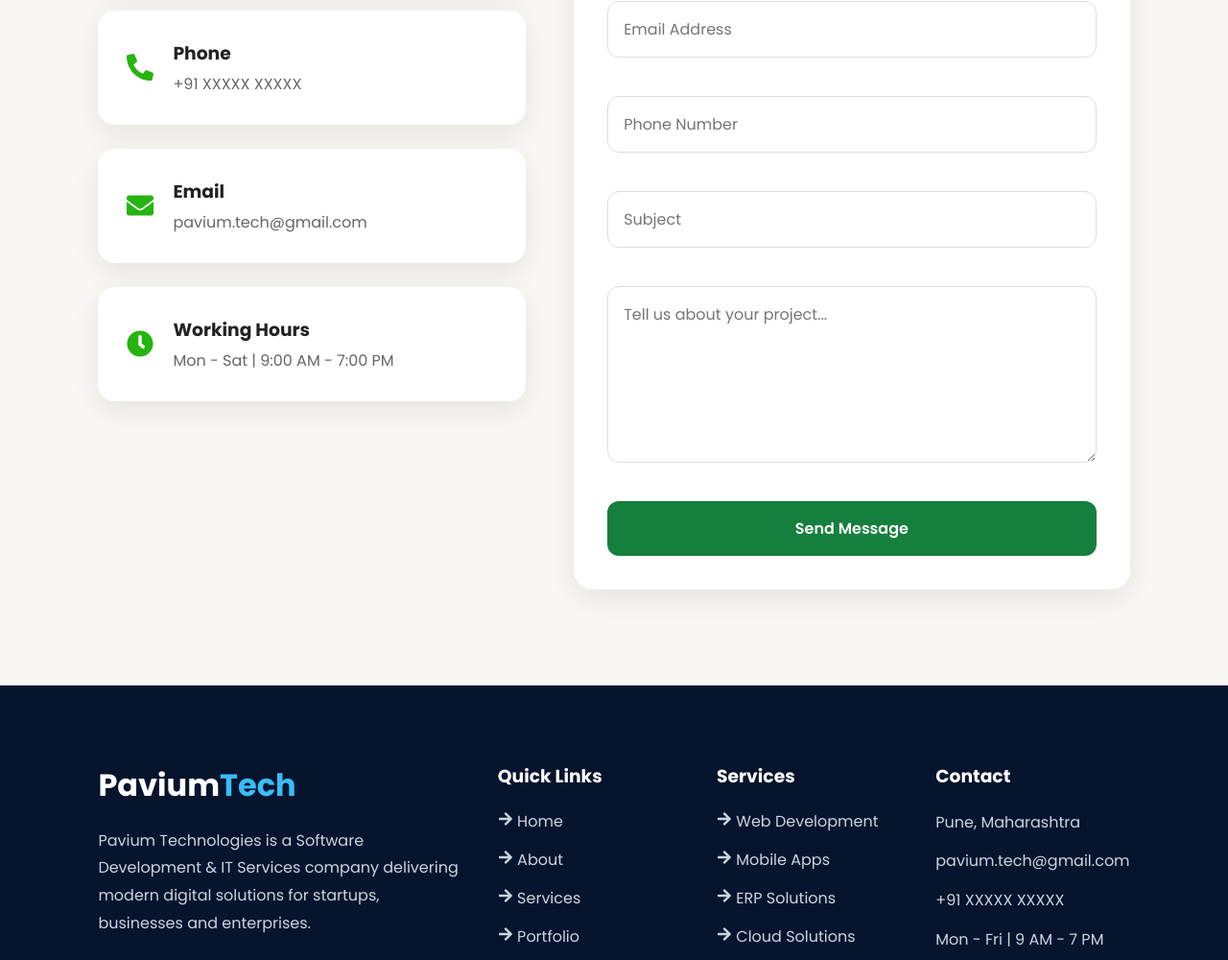
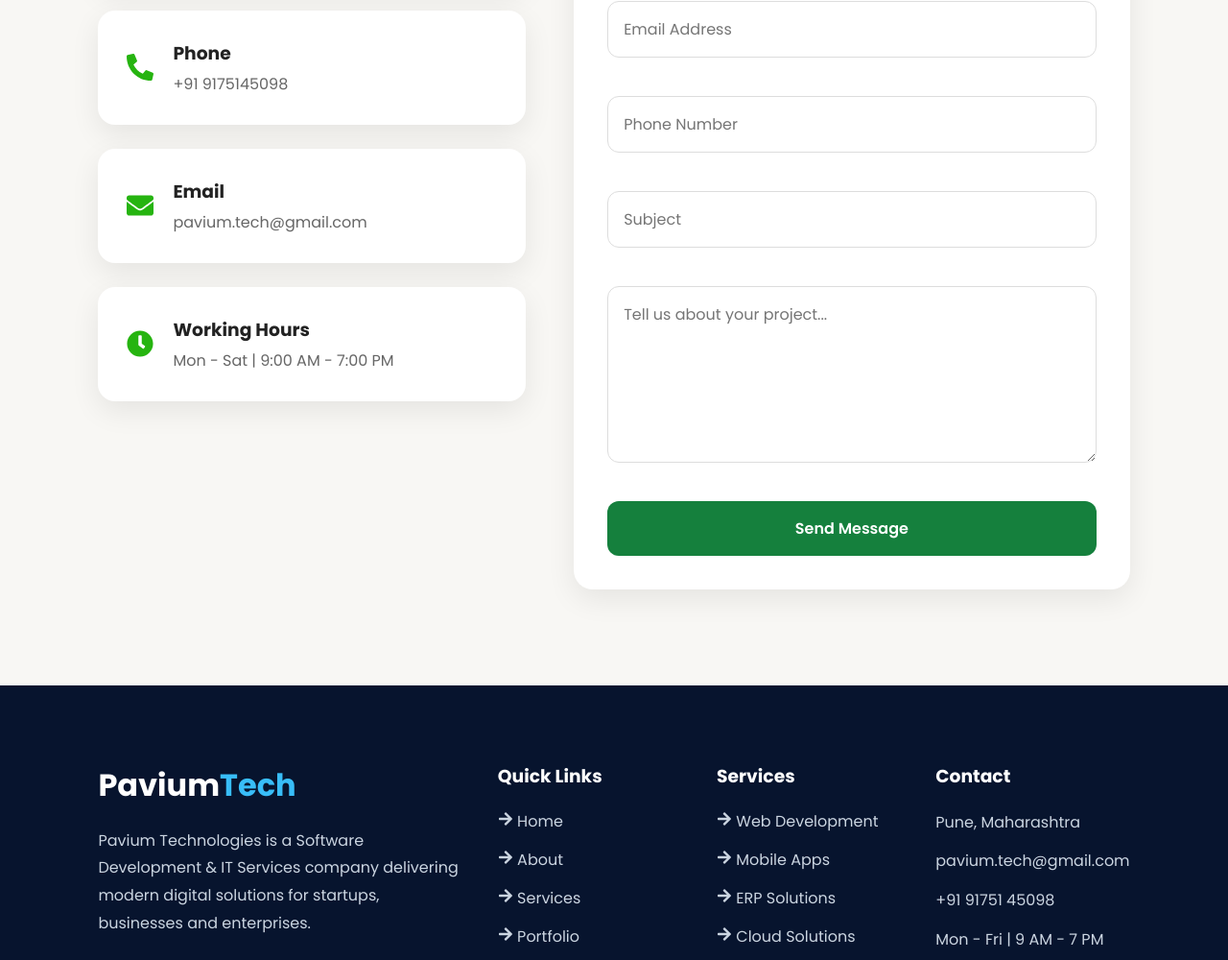
Before and after one commit to Akashsalve989/Pavium-Technologies, a React (Vite) app in the folder frontend/: page / in a window 1280 px wide. Shown: the part 10162-11162 px from the top of the page at 96% size. Built offline with nearby package versions, Linux system fonts and the light colour scheme.

Commit message:
Updated contact and footer details

```diff
--- a/frontend/src/components/Contact/Contact.jsx
+++ b/frontend/src/components/Contact/Contact.jsx
@@ -88,7 +88,7 @@
 
             <div>
               <h3>Phone</h3>
-              <p>+91 XXXXX XXXXX</p>
+              <p>+91 9175145098</p>
             </div>
           </div>
 
--- a/frontend/src/components/Footer/Footer.jsx
+++ b/frontend/src/components/Footer/Footer.jsx
@@ -126,7 +126,7 @@
 
           <p>pavium.tech@gmail.com</p>
 
-          <p>+91 XXXXX XXXXX</p>
+          <p>+91 91751 45098</p>
 
           <p>Mon - Fri | 9 AM - 7 PM</p>
 
--- a/frontend/src/pages/Contact.jsx
+++ b/frontend/src/pages/Contact.jsx
@@ -97,7 +97,7 @@
 
             <div>
               <h3>Phone</h3>
-              <p>+91 XXXXX XXXXX</p>
+              <p>+91 91751 45098</p>
             </div>
 
           </div>
```
